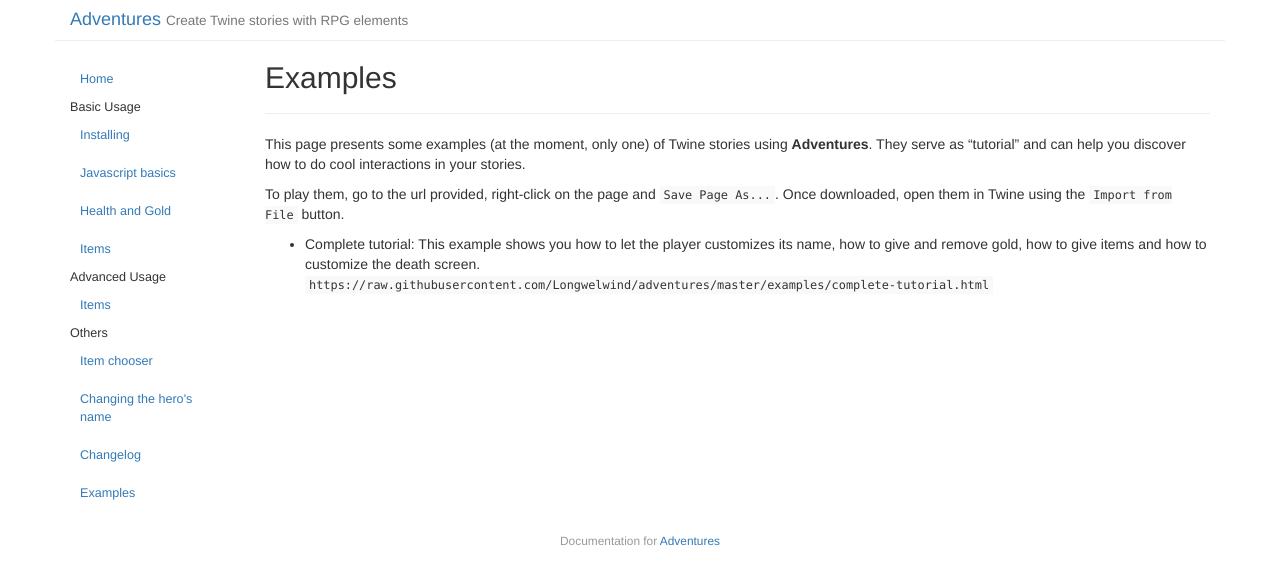
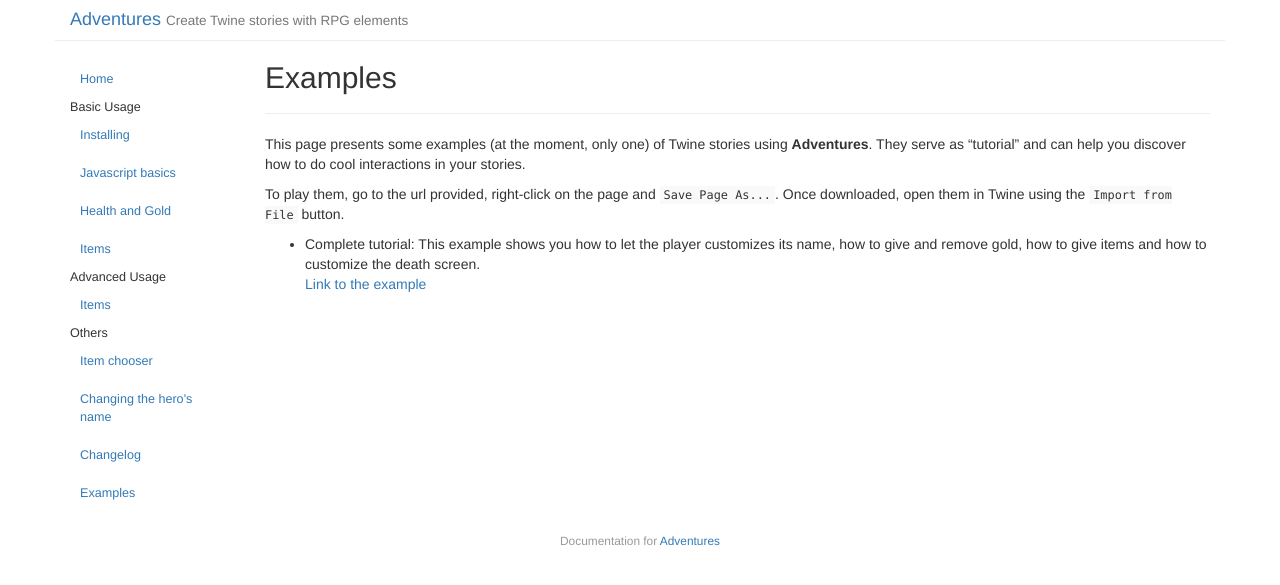
Before and after one commit to Longwelwind/adventures, a Jekyll site: the page built from docs/_posts/2017-08-07-examples.md, in a window 1280 px wide. Shown: the top 585 px of the page. Built offline with Jekyll 4.4.1, drawn with Linux system fonts in a browser that asks for light colours.

Commit message:
Correctly show the link in the example

```diff
--- a/docs/_posts/2017-08-07-examples.md
+++ b/docs/_posts/2017-08-07-examples.md
@@ -10,4 +10,4 @@ This page presents some examples (at the moment, only one) of Twine stories usin
 To play them, go to the url provided, right-click on the page and `Save Page As...`. Once downloaded, open them in Twine using the `Import from File` button.
 
 * Complete tutorial: This example shows you how to let the player customizes its name, how to give and remove gold, how to give items and how to customize the death screen.
-`https://raw.githubusercontent.com/Longwelwind/adventures/master/examples/complete-tutorial.html`
+[Link to the example](https://raw.githubusercontent.com/Longwelwind/adventures/master/examples/complete-tutorial.html)
```
